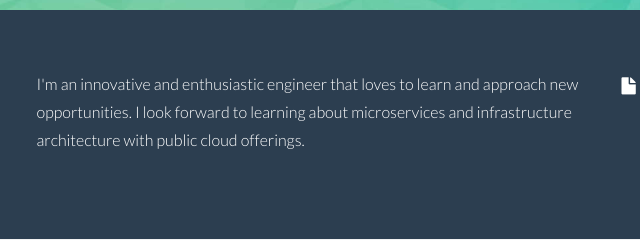
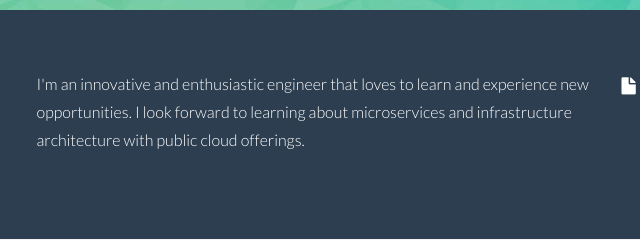
Before and after one commit to tejpatel0/tejpatel0.github.io, a plain HTML site: page index.html in a window 1280 px wide. Shown: the part 490-730 px from the top of the page, 326-966 px from the left. Drawn offline with Linux system fonts and the light colour scheme.

Commit message:
Update about.

```diff
--- a/index.html
+++ b/index.html
@@ -52,7 +52,7 @@
            <h5>ABOUT</h5>
          </div>
          <div class="col-lg-6">
-  <p>I'm an innovative and enthusiastic engineer that loves to learn and approach new opportunities. I look forward to learning about microservices and infrastructure architecture with public cloud offerings.</p>
+  <p>I'm an innovative and enthusiastic engineer that loves to learn and experience new opportunities. I look forward to learning about microservices and infrastructure architecture with public cloud offerings.</p>
   </div>
          <div class="col-lg-3">
            <p><a href="Tej_Patel_Resume.pdf"><i class="icon-file"></i> <sm>DOWNLOAD PDF</sm></a></p>
```
